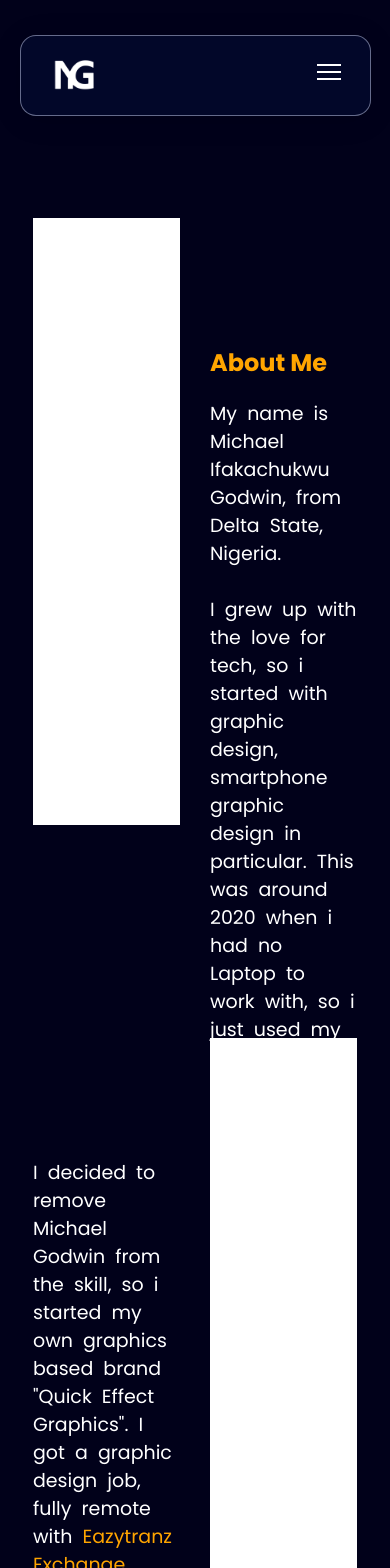
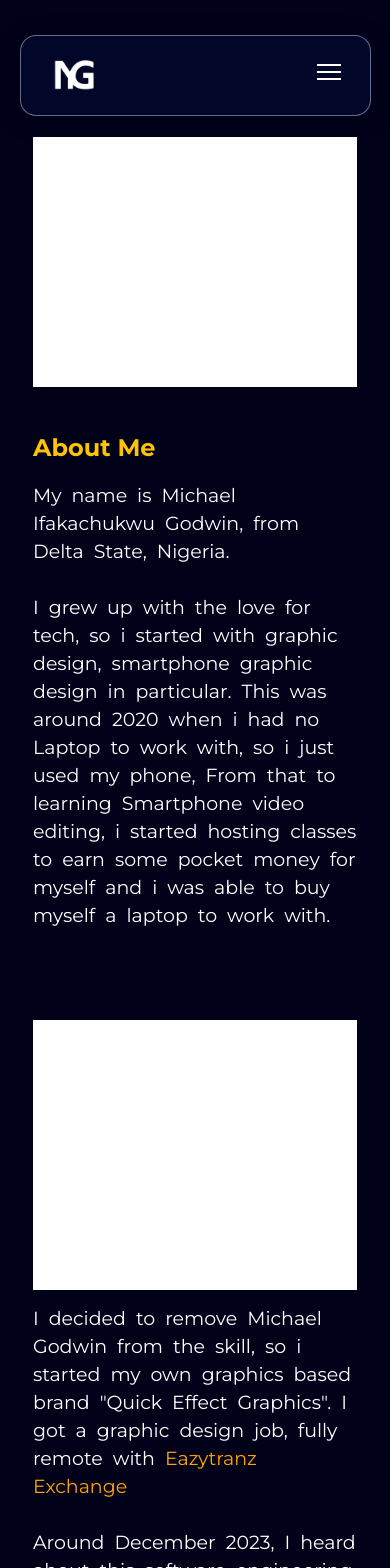
Before and after one commit to Lordmichael1/My-Portfolio, a React (Vite) app: page /about in a window 390 px wide. Shown: the top 1568 px of the page. Built offline with nearby package versions, Linux system fonts and the light colour scheme.

Commit message:
About page responsiveness fully fixed

```diff
--- a/index.html
+++ b/index.html
@@ -2,8 +2,7 @@
 <html lang="en">
   <head>
     <style>
-      @import url('https://fonts.googleapis.com/css2?family=Poppins:ital,wght@0,100;0,200;0,300;0,400;0,500;0,600;0,700;0,800;0,900;1,100;1,200;1,300;1,400;1,500;1,600;1,700;1,800;1,900&display=swap');
-      </style>
+      @import url('https://fonts.googleapis.com/css2?family=Montserrat:ital,wght@0,100..900;1,100..900&display=swap');      </style>
     <meta charset="UTF-8" />
     <link rel="icon" type="image/svg+xml" href="/src/assets/MyLogo.png" />
     <meta name="viewport" content="width=device-width, initial-scale=1.0" />
--- a/src/App.css
+++ b/src/App.css
@@ -7,9 +7,10 @@
 
 .App {
   background-color: rgb(1, 1, 26);
+  /* background-color: rgb(65, 105, 225); */
   color: white;
   font-size: 20px;
-  font-family: "Poppins", sans-serif;
+  font-family: "Montserrat", sans-serif;
   font-weight: 400;
   font-style: normal;
   width: 100%;
--- a/src/Components/Header/Header.css
+++ b/src/Components/Header/Header.css
@@ -55,8 +55,8 @@
 
 
 .nav a.active {
-    color: orange;
-    border-bottom: 1px solid orange;
+    color: rgb(255, 196, 0);
+    border-bottom: 1px solid rgb(255, 196, 0);;
     font-size: 20px;
 }
 
@@ -91,7 +91,7 @@
 }
 
 /* Mobile responsiveness */
-@media (max-width: 768px) {
+@media screen and (max-width: 768px) {
     .MainHeader {
         z-index: 10;
     }
@@ -133,8 +133,8 @@
             }
 
             & a.active {
-                color: orange;
-                border-bottom: 1px solid orange;
+                color: rgb(255, 196, 0);
+                border-bottom: 1px solid rgb(255, 196, 0);;
                 font-size: 15px;
             }
         }
--- a/src/Components/Home/Home.css
+++ b/src/Components/Home/Home.css
@@ -44,7 +44,7 @@
             height: 40px;
             border: none;
             outline: none;
-            background-color: orange;
+            background-color: rgb(255, 196, 0);
             color: rgb(4, 12, 46);
             border-radius: 50px;
             display: flex;
@@ -58,14 +58,14 @@
           & .btn:hover {
             background-color: rgb(4, 12, 46);
             border: 1px solid white;
-            color: orange;
+            color: rgb(255, 196, 0);
             transform: scale(1.1);
             box-shadow: rgba(189, 188, 188, 0.35) 0px 5px 15px;
           }
 
           & a {
             text-decoration: none;
-            color: orange;
+            color: rgb(255, 196, 0);
           }
         }
       }
@@ -81,7 +81,7 @@
   }
 
   /* Mobile Responsiveness */
-  @media (max-width: 768px) {
+  @media screen and (max-width: 768px) {
     .MainContainer {
       align-items: center; /* Allow Hero to take full width */
       justify-content: center;
@@ -98,10 +98,12 @@
         & .picture {
           width: 200px;
           height: 200px;
-          border-radius: 50%;
+          border-radius: none;
           background: url(../../assets/IMG-20250202-WA0028.jpg);
           background-size: cover;
         }
+
+
 
         & .text {
           width: 100%;
--- a/src/Pages/About/About.css
+++ b/src/Pages/About/About.css
@@ -1,88 +1,82 @@
 .AboutContainer {
     width: 100%;
-    height: 100vh;
+    min-height: 100vh; /* Fix: changed from fixed height */
     display: flex;
     flex-direction: column;
     align-items: center;
-    justify-content: flex-end;
+    box-sizing: border-box;
+    padding: 2rem 0;
+  }
 
-    & .AboutHero {
+  .AboutHero {
     width: 90%;
-        height: 80%;
     display: flex;
     gap: 30px;
-        flex-direction: row; /* default desktop layout */
+    flex-direction: row;
+    flex-wrap: wrap;
+  }
 
-        & .AboutText {
+  .AboutText {
     width: 50%;
-            height: 90%;
     display: flex;
     flex-direction: column;
     gap: 20px;
+  }
 
-            & .AboutUpperText {
+  .AboutUpperText {
     width: 100%;
     height: 30%;
     display: flex;
     align-items: flex-end;
-                color: orange;
+    color: rgb(255, 196, 0);
   }
 
-            & .AboutLowerText {
+  .AboutLowerText {
     width: 100%;
     height: 70%;
-                display: flex;
-                flex-direction: column;
     font-size: 19px;
     word-spacing: 5px;
     line-height: 28px;
+  }
 
-                & a {
+  .AboutLowerText a {
     text-decoration: none;
-                    color: orange;
+    color: rgb(255, 196, 0);
+  }
+
+  .Aboutpicture {
+    width: 50%;
+    background-color: #fff;
+  }
+
+  .space {
+    display: none;
+  }
+
+  /* ---------- Responsive ---------- */
+  @media screen and (max-width: 768px) {
+    .space {
+      display: flex;
+      width: 100%;
+      height: 50vh;
+    }
+
+    .AboutHero {
+      flex-direction: column;
+      height: auto; /* Fix: was 200vh */
+      align-items: center;
+      justify-content: center;
+      padding-top: 25%;
+    }
+
+    .AboutText,
+    .Aboutpicture {
+      width: 100%;
+      height: auto;
+      padding: 1rem 0;
+    }
+
+    .Aboutpicture {
+      height: 250px; /* or whatever fits nicely */
     }
   }
-        }
-
-        & .Aboutpicture {
-            width: 50%;
-            height: 90%;
-            background-color: #fff;
-        }
-    }
-}
-
-
-@media (max-width: 768px) {
-    .AboutHero {
-        flex-direction: column-reverse; /* stack vertically on mobile */
-        align-items: center;
-        height: auto
-    }
-
-    .AboutHero .Aboutpicture {
-        order: 1;
-        width: 90%;
-        height: 200px; /* or adjust depending on image */
-        background-color: #f0f0f0;
-    }
-
-    .AboutHero .AboutText {
-        order: 2;
-        width: 90%;
-        height: auto;
-        gap: 15px;
-    }
-
-    .AboutHero .AboutLowerText {
-        font-size: 16px;
-        word-spacing: 2px;
-        line-height: 24px;
-    }
-}
-
-.AboutTwo {
-    width: 99%;
-    height: 100vh;
-    background-color: #fff;
-}
--- a/src/Pages/About/AboutThree.css
+++ b/src/Pages/About/AboutThree.css
@@ -1,60 +1,63 @@
 .Parent {
     width: 100%;
-    height: 100vh;
-    /* background-color: #fff; */
+    min-height: 100vh; /* Changed from fixed height */
     display: flex;
     flex-direction: column;
     align-items: center;
     justify-content: flex-end;
+    padding: 2rem 0;
+    box-sizing: border-box;
+  }
 
-
-    & .HeroThree {
+  .HeroThree {
     width: 90%;
-        height: 80%;
-        /* background-color: #fff; */
     display: flex;
     gap: 30px;
+    flex-wrap: wrap;
+  }
 
-        & .AboutText3 {
+  .AboutText3 {
     width: 50%;
-            height: 90%;
     display: flex;
     flex-direction: column;
-            /* background-color: aqua; */
     justify-content: flex-end;
+  }
 
-
-
-
-            & .Txt {
+  .Txt {
     width: 100%;
-                height: 85%;
-                /* background-color: black; */
-                display: flex;
-                flex-direction: column;
-                font-size: 19px;
     font-size: 19px;
     word-spacing: 5px;
     line-height: 28px;
+  }
 
+  .Txt a {
+    text-decoration: none;
+    color: rgb(255, 196, 0);
+  }
 
-                & a {
-                    text-decoration: none;
-                    color: orange;
+  .About3pics {
+    width: 50%;
+    background-color: #fff;
+    height: auto;
+  }
+
+  @media screen and (max-width: 768px) {
+    .Parent {
+      min-height: auto;
+    }
+
+    .HeroThree {
+      flex-direction: column;
+      gap: 15px;
+    }
+
+    .AboutText3,
+    .About3pics {
+      width: 100%;
+      height: auto;
+    }
+
+    .About3pics {
+      height: 250px; /* Optional — adjust as needed */
     }
   }
-        }
-
-
-        & .About3pics {
-            width: 50%;
-            height: 90%;
-            background-color: #fff;
-        }
-
-
-    }
-
-
-
-}
--- a/src/Pages/About/AboutTwo.css
+++ b/src/Pages/About/AboutTwo.css
@@ -1,60 +1,65 @@
 .Wrapper {
     width: 100%;
-    height: 100vh;
-    /* background-color: #fff; */
+    min-height: 100vh; /* Better than fixed 100vh */
     display: flex;
     flex-direction: column;
     align-items: center;
     justify-content: flex-end;
+    padding: 2rem 0; /* Add spacing if needed */
+    box-sizing: border-box;
+  }
 
-
-    & .HeroTwo {
+  .HeroTwo {
     width: 90%;
-        height: 80%;
-        /* background-color: #fff; */
     display: flex;
     gap: 30px;
+    flex-wrap: wrap; /* helpful on tight screens */
+  }
 
-        & .AboutText2 {
+  .AboutText2 {
     width: 50%;
-            height: 90%;
     display: flex;
     flex-direction: column;
-            /* background-color: aqua; */
     justify-content: flex-end;
+  }
 
-
-
-
-            & .AboutLowerTxt {
+  .AboutLowerTxt {
     width: 100%;
-                height: 80%;
-                /* background-color: black; */
-                display: flex;
-                flex-direction: column;
-                font-size: 19px;
     font-size: 19px;
     word-spacing: 5px;
     line-height: 28px;
+  }
 
-
-                & a {
+  .AboutLowerTxt a {
     text-decoration: none;
     color: orange;
   }
-            }
-        }
 
-
-        & .Aboutpics {
+  .Aboutpics {
     width: 50%;
-            height: 90%;
     background-color: #fff;
   }
 
-
+  @media screen and (max-width: 768px) {
+    .Wrapper {
+      min-height: auto;
+      /* padding-top: 80%; */
     }
 
+    .HeroTwo {
+      flex-direction: column-reverse;
+      gap: 15px;
+      height: auto;
+    }
 
+    .AboutText2,
+    .Aboutpics {
+      width: 100%;
+      height: auto;
+    }
 
+    .Aboutpics {
+      height: 270px; /* Or whatever looks good on mobile */
+      background-color: #fff;
     }
+  }
```
Also changed, not shown: src/Components/Footer/Footer.css (deleted, +0 -20 lines), src/Components/Footer/Footer.jsx (deleted, +0 -14 lines). Lines whose indentation alone changed are shown as unchanged.
